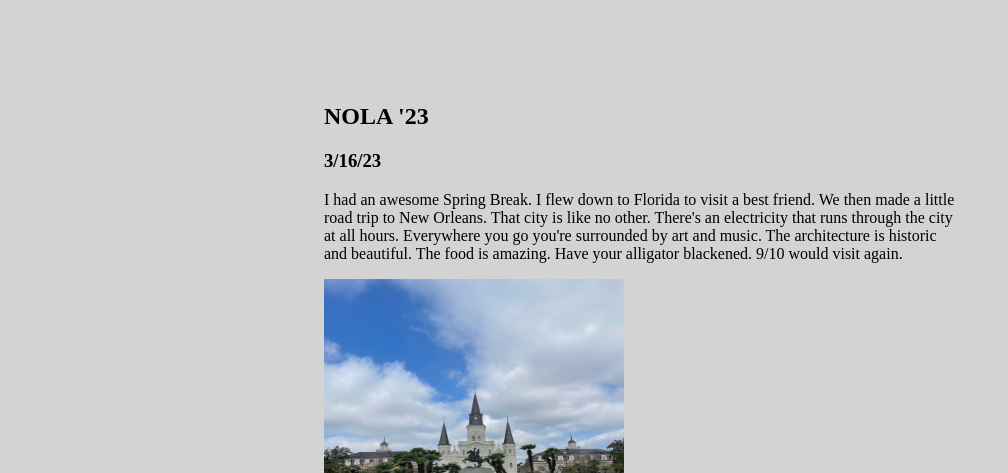
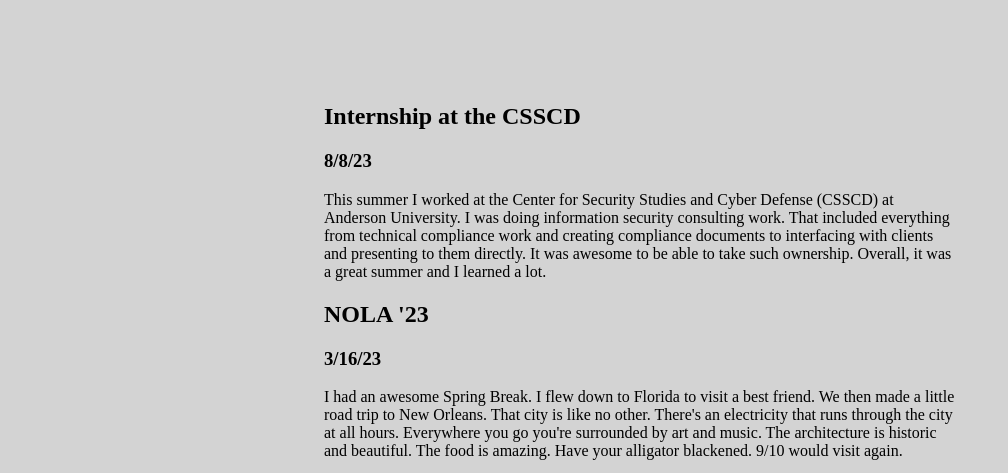
Before and after one commit to ryanmartinez24/ryanmartinez24.github.io, a plain HTML site: page blog.html in a window 1280 px wide. Shown: the part 264-737 px from the top of the page, without its empty margins (0-1008 px from the left). Drawn offline with Linux system fonts and the light colour scheme.

Commit message:
Update 8/8/23 - Added a blog post and updated my resume

```diff
--- a/blog.html
+++ b/blog.html
@@ -22,6 +22,18 @@
         </div>
 
         <div class = "blog">
+
+           <div class = "post_8_8_23">
+               <h2>Internship at the CSSCD</h2>
+               <h3>8/8/23</h3>
+               <p>
+                   This summer I worked at the Center for Security Studies and Cyber Defense (CSSCD)
+                   at Anderson University. I was doing information security consulting work. That included
+                   everything from technical compliance work and creating compliance documents to interfacing with
+                   clients and presenting to them directly. It was awesome to be able to take such ownership.
+                   Overall, it was a great summer and I learned a lot.
+               </p>
+           </div>
 
             <div class = "post_3_16_23">
                 <h2>NOLA '23</h2>
```
Also changed, not shown: aboutme.html (+7 -3 lines), projects.html (+11 -0 lines), 1 other file.
